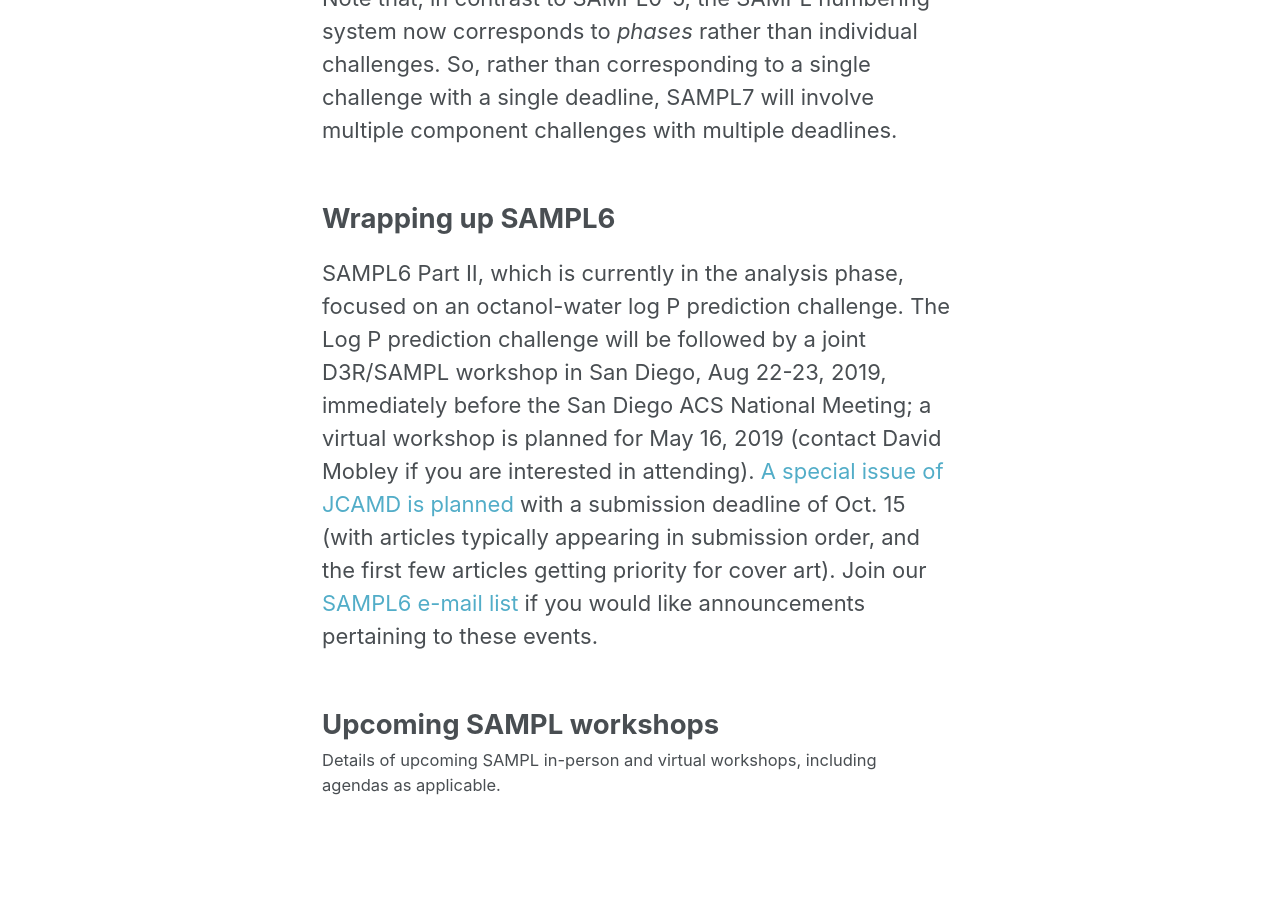
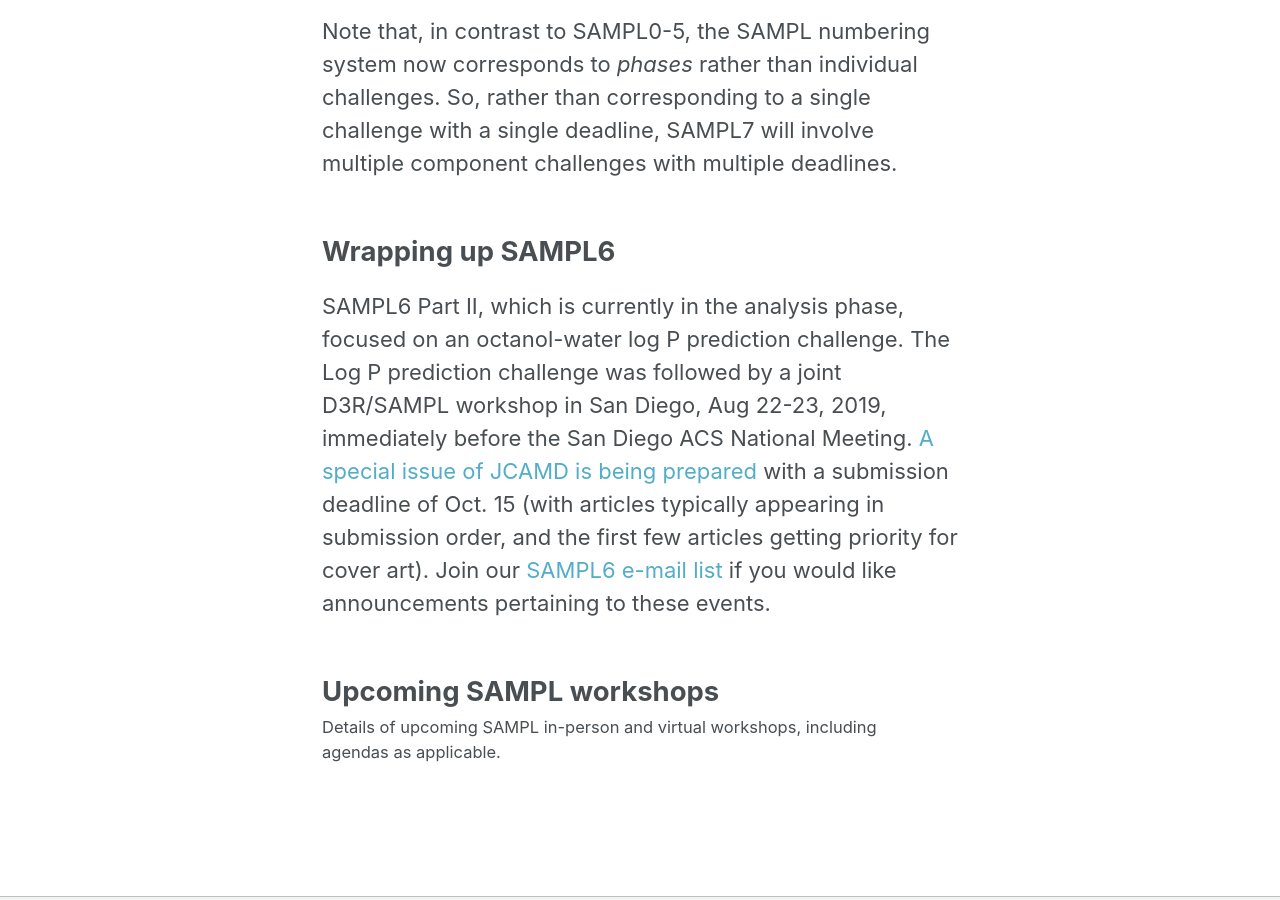
Before and after one commit to samplchallenges/samplchallenges.github.io, a Jekyll site: the page built from _current_challenges/index.md, in a window 1280 px wide and 900 px high, scrolled down 1627 px. Built offline with Jekyll 4.4.1, drawn with Linux system fonts in a browser that asks for light colours; some of the changed text lies outside the part shown.

Commit message:
Add submission info for SAMPL7, update some outdated dates about SAMPL6.

```diff
--- a/_current_challenges/index.md
+++ b/_current_challenges/index.md
@@ -30,7 +30,7 @@
 
 ## Wrapping up SAMPL6
 
-SAMPL6 Part II, which is currently in the analysis phase, focused on an octanol-water log P prediction challenge. The Log P prediction challenge will be followed by a joint D3R/SAMPL workshop in San Diego, Aug 22-23, 2019, immediately before the San Diego ACS National Meeting; a virtual workshop is planned for May 16, 2019 (contact David Mobley if you are interested in attending). [A special issue of JCAMD is planned](https://samplchallenges.github.io/roadmap/specialissues/) with a submission deadline of Oct. 15 (with articles typically appearing in submission order, and the first few articles getting priority for cover art). Join our [SAMPL6 e-mail list](http://eepurl.com/gaAA0H) if you would like announcements pertaining to these events.
+SAMPL6 Part II, which is currently in the analysis phase, focused on an octanol-water log P prediction challenge. The Log P prediction challenge was followed by a joint D3R/SAMPL workshop in San Diego, Aug 22-23, 2019, immediately before the San Diego ACS National Meeting. [A special issue of JCAMD is being prepared](https://samplchallenges.github.io/roadmap/specialissues/) with a submission deadline of Oct. 15 (with articles typically appearing in submission order, and the first few articles getting priority for cover art). Join our [SAMPL6 e-mail list](http://eepurl.com/gaAA0H) if you would like announcements pertaining to these events.
 
 
 {% for collection in site.collections %}
```
Also changed, not shown: other parts of _current_challenges/index.md (+1 -1 lines).
